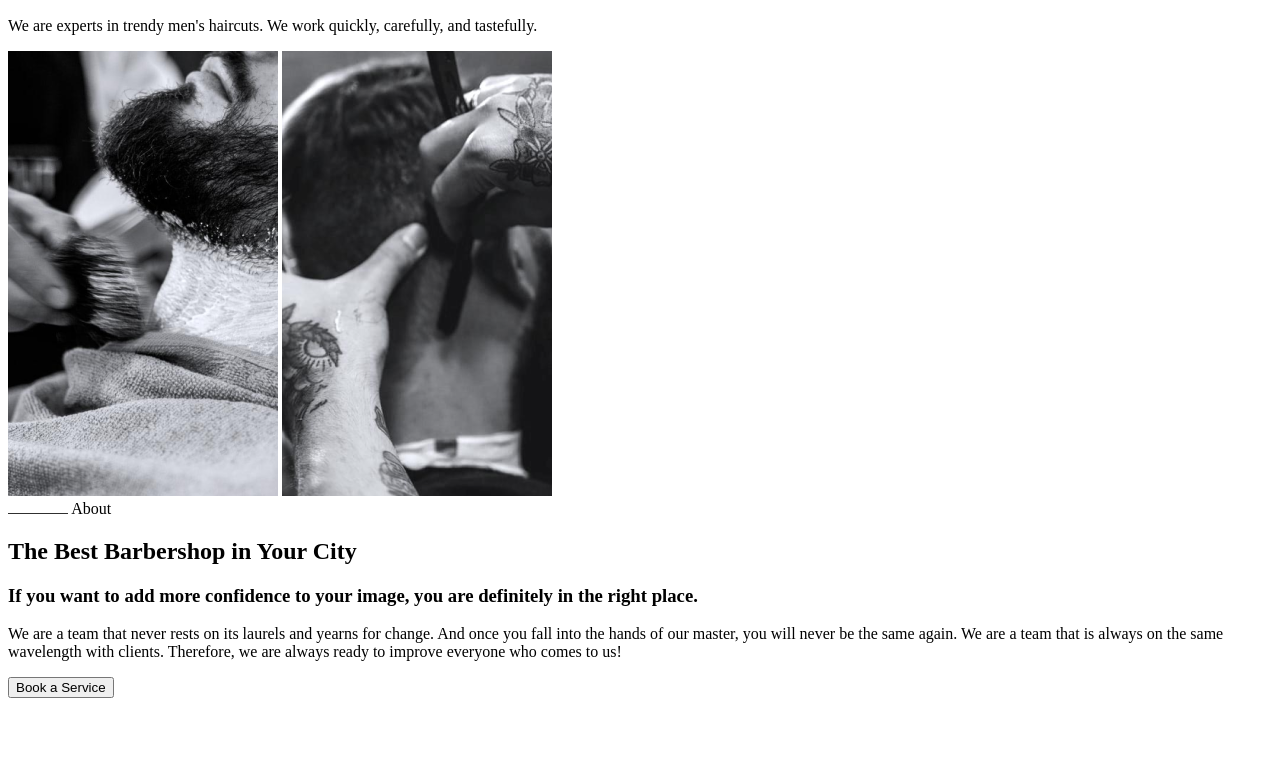
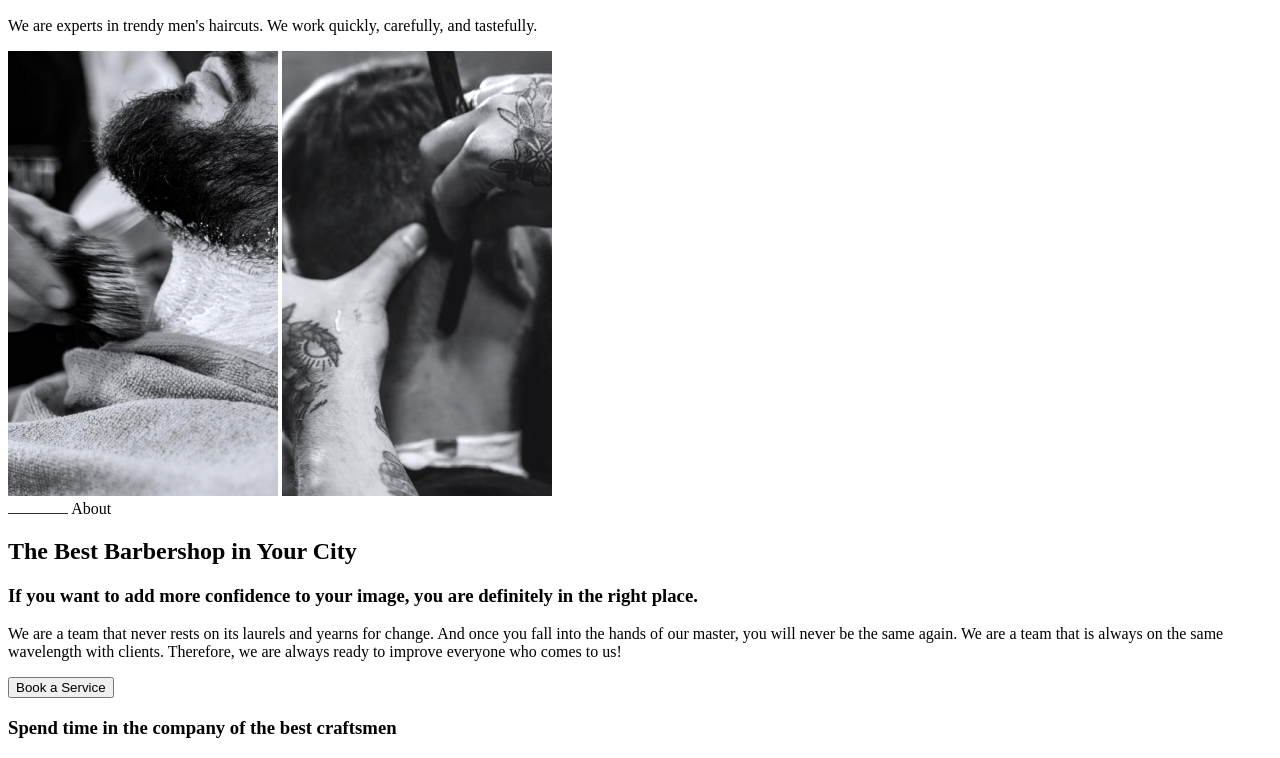
Before and after one commit to Andyoase/barbershop, a plain HTML site: page index.html in a window 1280 px wide. Shown: the part 340-1098 px from the top of the page. Before the commit the page ends 1046 px from the top, so only its background shows below. Drawn offline with Linux system fonts and the light colour scheme.

Commit message:
Update index.html

```diff
--- a/index.html
+++ b/index.html
@@ -36,9 +36,9 @@
             We work quickly, carefully, and tastefully.</p>
     </section>
 
-    <section>
+ <section>
    <!-- About Section -->
-    </section>
+
     <div>
         <img src="./Images/img 1.png" alt="Frizer pune spuma de ras">
         <img src="./Images/img 2.png" alt="Frizer barbiereste cu briceag">
@@ -57,6 +57,12 @@
     </p>
 
     <button>Book a Service</button>
+</section>
+
+   <!-- Services and Prices Section-->
+   <section>
+     <h3>Spend time in the company of the best craftsmen</h3>
+   </section>
 
 </main>
 
```
